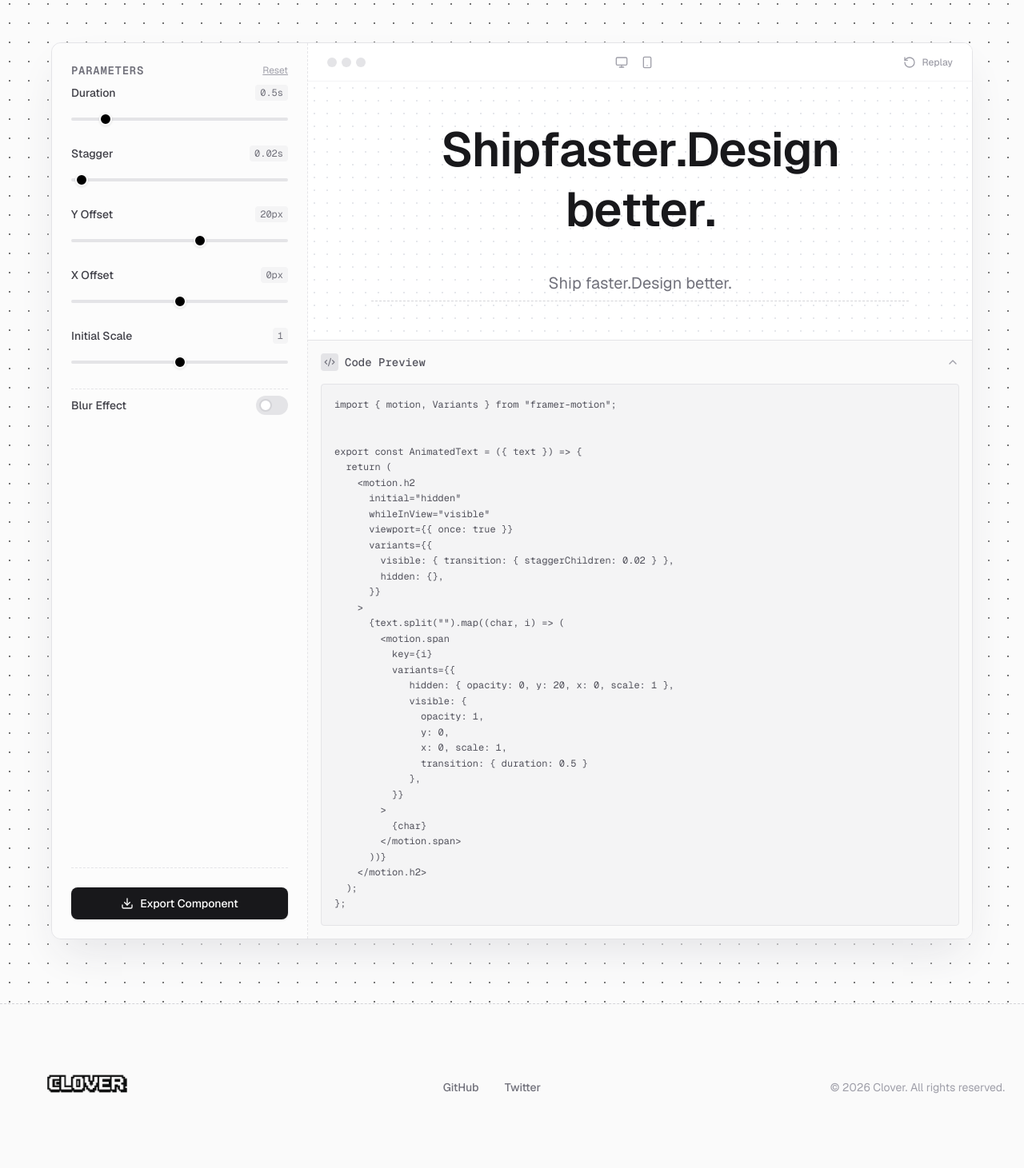
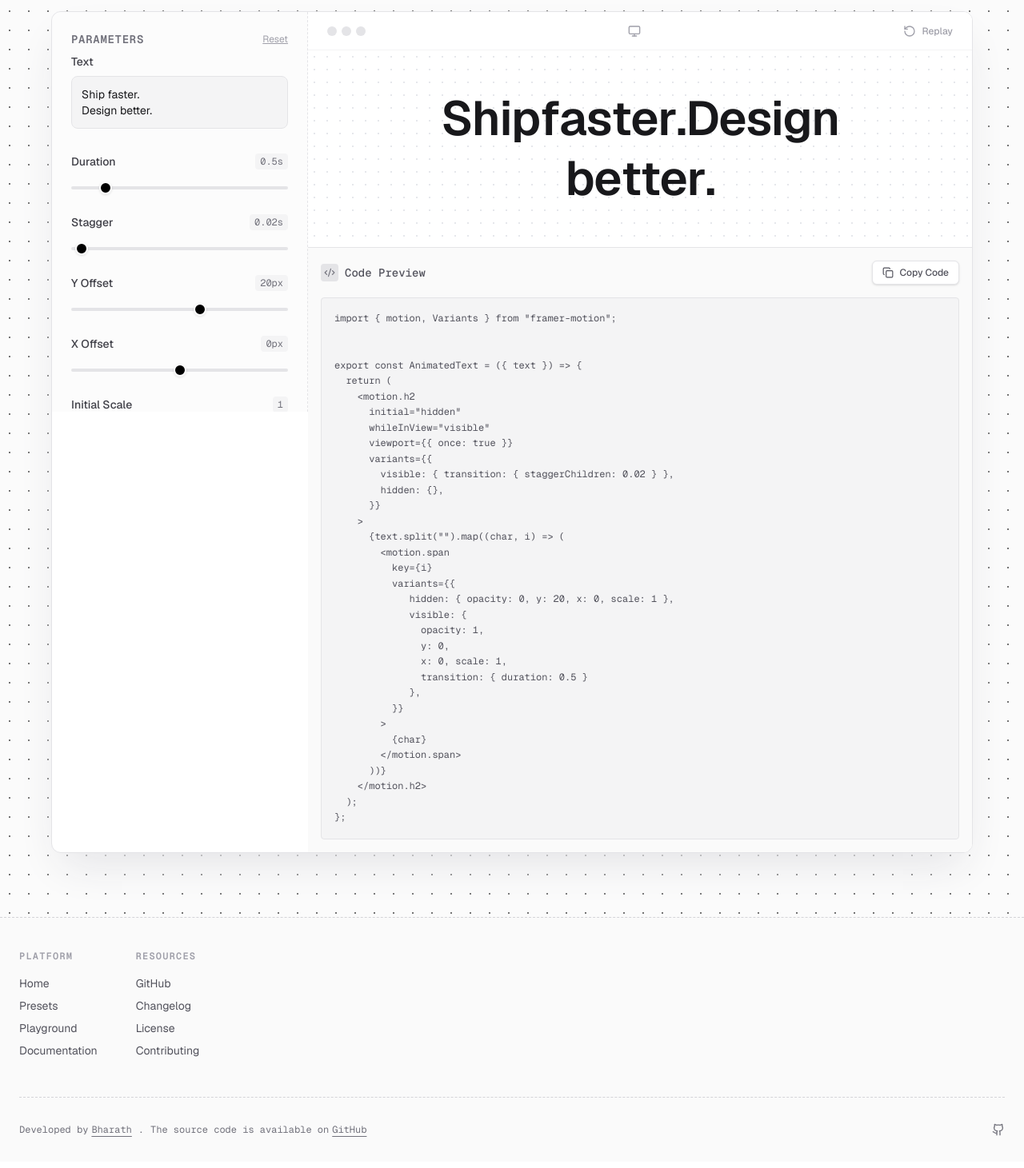
Before and after one commit to clover-kit/Clover, a Next.js app: page /playground in a window 1280 px wide. Shown: the part 279-1740 px from the top of the page at 80% size. Built offline with nearby package versions, Linux system fonts and the light colour scheme.

Commit message:
fix(playground): resolve type errors and refine UI

```diff
--- a/app/playground/page.tsx
+++ b/app/playground/page.tsx
@@ -5,7 +5,6 @@ import Image from "next/image";
 import Link from "next/link";
 import { useSearchParams } from "next/navigation";
 import { motion, Variants } from "framer-motion";
-
 import { useTheme } from "next-themes";
 import {
     Star,
@@ -23,7 +22,8 @@ import {
     Smartphone,
     Code2,
     ChevronUp,
-    ArrowLeft
+    ArrowLeft,
+    Check
 } from "lucide-react";
 import { PRESETS, PresetConfig } from "@/lib/presets";
 
@@ -37,9 +37,14 @@ function PlaygroundContent() {
     const [stagger, setStagger] = useState(0.02);
     const [yOffset, setYOffset] = useState(20);
     const [xOffset, setXOffset] = useState(0);
-    const [scale, setScale] = useState(1); // New Scale support
+    const [scale, setScale] = useState(1);
     const [blur, setBlur] = useState(false);
     const [presetName, setPresetName] = useState("Custom");
+    const [replayKey, setReplayKey] = useState(0);
+
+    // Copy State
+    const [copied, setCopied] = useState(false);
+    const [terminalCopied, setTerminalCopied] = useState(false);
 
     useEffect(() => {
         const presetParam = searchParams.get("preset");
@@ -59,6 +64,12 @@ function PlaygroundContent() {
             }
         }
     }, [searchParams]);
+
+    const handleCopyCode = () => {
+        navigator.clipboard.writeText(codeSnippet);
+        setCopied(true);
+        setTimeout(() => setCopied(false), 2000);
+    };
 
     // Generate Code Snippet (Dynamic)
     const isGlitch = presetName.toLowerCase().includes("glitch");
@@ -117,19 +128,48 @@ export const AnimatedText = ({ text }) => {
             <div className="relative z-10 w-full max-w-6xl bg-white dark:bg-zinc-900 rounded-xl shadow-2xl shadow-zinc-200 dark:shadow-black/50 border border-zinc-200 dark:border-zinc-800 overflow-hidden flex flex-col md:flex-row min-h-[500px]">
 
                 {/* Left: Controls */}
-                <div className="w-full md:w-80 border-b md:border-b-0 md:border-r border-dashed border-zinc-200 dark:border-zinc-800 bg-zinc-50/50 dark:bg-zinc-900/50 p-6 flex flex-col gap-8 overflow-y-auto">
+                <div className="w-full md:w-80 border-b md:border-b-0 md:border-r border-dashed border-zinc-200 dark:border-zinc-800 bg-zinc-50/50 dark:bg-zinc-900/50 flex flex-col h-full max-h-[500px] md:max-h-auto">
 
+                    <div className="flex-1 overflow-y-auto p-6 flex flex-col gap-8 no-scrollbar">
                         <div className="space-y-6">
                             <div className="flex items-center justify-between mb-2">
                                 <h3 className="font-mono text-sm font-semibold uppercase text-zinc-500 dark:text-zinc-400 tracking-wider">Parameters</h3>
                                 <button
                                     onClick={() => {
-                                    setDuration(0.5); setStagger(0.02); setYOffset(20); setXOffset(0); setScale(1); setBlur(false); setPresetName("Custom");
+                                        const presetParam = searchParams.get("preset");
+                                        const pKey = presetParam ? Object.keys(PRESETS).find(k => k.toLowerCase() === presetParam.toLowerCase()) : undefined;
+                                        const p = pKey ? PRESETS[pKey] : undefined;
+
+                                        if (p && presetParam) {
+                                            setDuration(p.duration);
+                                            setStagger(p.stagger);
+                                            setYOffset(p.yOffset);
+                                            setXOffset(p.xOffset || 0);
+                                            setScale(p.scale ?? 1);
+                                            setBlur(p.blur);
+                                            setPresetName(presetParam);
+                                            setText("Ship faster.\nDesign better.");
+                                        } else {
+                                            setDuration(0.5); setStagger(0.02); setYOffset(20); setXOffset(0); setScale(1); setBlur(false); setPresetName("Custom"); setText("Ship faster.\nDesign better.");
+                                        }
                                     }}
                                     className="text-xs text-zinc-400 dark:text-zinc-500 underline hover:text-zinc-900 dark:hover:text-zinc-100"
                                 >
                                     Reset
                                 </button>
+                            </div>
+
+                            {/* Text Input */}
+                            <div className="group">
+                                <label className="text-sm font-medium text-zinc-700 dark:text-zinc-300 mb-2 block">Text</label>
+                                <textarea
+                                    value={text}
+                                    onChange={(e) => setText(e.target.value)}
+                                    rows={2}
+                                    className="w-full bg-zinc-100 dark:bg-zinc-800 border border-zinc-200 dark:border-zinc-700 rounded-lg p-3 text-sm text-zinc-900 dark:text-zinc-100 focus:outline-none focus:ring-2 focus:ring-zinc-900 dark:focus:ring-zinc-100 placeholder-zinc-400 resize-none font-sans"
+                                    placeholder="Type something..."
+                                    spellCheck={false}
+                                />
                             </div>
 
                             {/* Speed Slider */}
@@ -233,13 +273,30 @@ export const AnimatedText = ({ text }) => {
                                 </div>
                             </div>
                         </div>
+                    </div>
 
-                    <div className="mt-auto pt-6 border-t border-dashed border-zinc-200 dark:border-zinc-800">
-                        <button className="w-full flex items-center justify-center gap-2 bg-zinc-900 dark:bg-zinc-100 hover:bg-zinc-800 dark:hover:bg-zinc-200 text-white dark:text-zinc-900 py-2.5 rounded-lg text-sm font-medium transition-all shadow-sm">
-                            <Download className="w-4 h-4" />
-                            Export Component
-                        </button>
+                    {presetName !== "Custom" && (
+                        <div className="p-6 border-t border-dashed border-zinc-200 dark:border-zinc-800 bg-zinc-50/80 dark:bg-zinc-900/80 backdrop-blur-sm z-10 mt-auto">
+                            <p className="text-[10px] text-zinc-400 mb-1.5 font-mono font-bold uppercase tracking-wider">Install via Terminal</p>
+                            <div className="group/code relative">
+                                <div
+                                    className="absolute inset-y-0 right-0 flex items-center pr-1 opacity-0 group-hover/code:opacity-100 transition-opacity"
+                                    onClick={() => {
+                                        navigator.clipboard.writeText(`npx shadcn@latest add https://clover.dev/registry/${presetName.toLowerCase().replace(/\s+/g, "-")}.json`);
+                                        setTerminalCopied(true);
+                                        setTimeout(() => setTerminalCopied(false), 2000);
+                                    }}
+                                >
+                                    <div className="bg-zinc-200 dark:bg-zinc-700 p-1 rounded cursor-pointer hover:bg-zinc-300 dark:hover:bg-zinc-600" title="Copy command">
+                                        {terminalCopied ? <Check className="w-3 h-3 text-green-500" /> : <Copy className="w-3 h-3 text-zinc-600 dark:text-zinc-300" />}
                                     </div>
+                                </div>
+                                <code className="text-[10px] text-zinc-600 dark:text-zinc-400 bg-zinc-100 dark:bg-zinc-800/50 px-2 py-2 rounded block truncate font-mono select-all hover:bg-zinc-200 dark:hover:bg-zinc-800 transition-colors cursor-text">
+                                    npx shadcn@latest add https://clover.dev/registry/{presetName.toLowerCase().replace(/\s+/g, "-")}.json
+                                </code>
+                            </div>
+                        </div>
+                    )}
                 </div>
 
                 {/* Right: Preview Area */}
@@ -255,15 +312,12 @@ export const AnimatedText = ({ text }) => {
                             <div className="flex items-center gap-1.5 text-zinc-400 hover:text-zinc-600 dark:hover:text-zinc-300 cursor-pointer">
                                 <Monitor className="w-4 h-4" />
                             </div>
-                            <div className="flex items-center gap-1.5 text-zinc-400 hover:text-zinc-600 dark:hover:text-zinc-300 cursor-pointer">
-                                <Smartphone className="w-4 h-4" />
-                            </div>
+
                         </div>
                         <button
                             className="flex items-center gap-2 text-zinc-400 hover:text-zinc-900 dark:hover:text-zinc-100 cursor-pointer transition-colors"
                             onClick={() => {
-                                setDuration(d => d + 0.0001);
-                                setTimeout(() => setDuration(d => d - 0.0001), 10);
+                                setReplayKey(k => k + 1);
                             }}
                         >
                             <RotateCcw className="w-4 h-4" />
@@ -275,7 +329,7 @@ export const AnimatedText = ({ text }) => {
                     <div className={`flex-grow flex items-center justify-center p-12 bg-[radial-gradient(#e5e7eb_1px,transparent_1px)] dark:bg-[radial-gradient(#27272a_1px,transparent_1px)] [background-size:16px_16px] ${presetName.toLowerCase().includes('terminal') ? 'font-mono' : 'font-sans'}`}>
                         <div className="w-full max-w-2xl text-center">
                             <motion.h2
-                                key={JSON.stringify({ duration, stagger, yOffset, xOffset, scale, blur, text, presetName })}
+                                key={JSON.stringify({ duration, stagger, yOffset, xOffset, scale, blur, text, presetName, replayKey })}
                                 initial="hidden"
                                 whileInView="visible"
                                 viewport={{ once: true }}
@@ -318,26 +372,36 @@ export const AnimatedText = ({ text }) => {
                                 ))}
                             </motion.h2>
 
-                            <input
-                                type="text"
-                                value={text}
-                                onChange={(e) => setText(e.target.value)}
-                                className="mt-8 text-center w-full bg-transparent border-b border-dashed border-zinc-300 dark:border-zinc-700 focus:border-zinc-900 dark:focus:border-zinc-100 focus:outline-none py-2 text-xl text-zinc-500 dark:text-zinc-400 placeholder-zinc-300 dark:placeholder-zinc-600"
-                                placeholder="Type something..."
-                            />
+
                         </div>
                     </div>
 
                     {/* Code View */}
                     <div className="bg-zinc-50 dark:bg-zinc-900 border-t border-zinc-200 dark:border-zinc-800 p-4">
-                        <div className="flex items-center justify-between cursor-pointer group">
-                            <div className="flex items-center gap-2">
+                        <div className="flex items-center justify-between">
+                            <div className="flex items-center gap-2 cursor-pointer group">
                                 <div className="bg-zinc-200 dark:bg-zinc-800 text-zinc-500 dark:text-zinc-400 rounded p-1">
                                     <Code2 className="w-3.5 h-3.5" />
                                 </div>
                                 <span className="font-mono text-sm text-zinc-600 dark:text-zinc-400 font-medium">Code Preview</span>
                             </div>
-                            <ChevronUp className="w-4 h-4 text-zinc-400 group-hover:text-zinc-900 dark:group-hover:text-zinc-100 transition-colors" />
+
+                            <button
+                                onClick={handleCopyCode}
+                                className="flex items-center gap-2 px-3 py-1.5 bg-white dark:bg-zinc-800 border border-zinc-200 dark:border-zinc-700 rounded-md text-xs font-medium text-zinc-600 dark:text-zinc-300 hover:text-zinc-900 dark:hover:text-zinc-100 hover:border-zinc-300 dark:hover:border-zinc-600 transition-all shadow-sm"
+                            >
+                                {copied ? (
+                                    <>
+                                        <Check className="w-3.5 h-3.5 text-green-500" />
+                                        <span>Copied!</span>
+                                    </>
+                                ) : (
+                                    <>
+                                        <Copy className="w-3.5 h-3.5" />
+                                        <span>Copy Code</span>
+                                    </>
+                                )}
+                            </button>
                         </div>
                         <div className="mt-4 font-mono text-xs leading-relaxed text-zinc-600 dark:text-zinc-400 overflow-x-auto whitespace-pre rounded bg-zinc-100 dark:bg-black/50 p-4 border border-zinc-200 dark:border-zinc-800">
                             {codeSnippet}
@@ -345,7 +409,7 @@ export const AnimatedText = ({ text }) => {
                     </div>
                 </div>
             </div>
-        </div>
+        </div >
     );
 }
 
@@ -356,13 +420,13 @@ export default function LiveTextPlayground() {
         <div className="min-h-screen bg-[#fbfbfb] dark:bg-zinc-950 font-sans selection:bg-zinc-900 selection:text-white dark:selection:bg-zinc-100 dark:selection:text-zinc-900 flex flex-col text-zinc-900 dark:text-zinc-50 transition-colors duration-300">
 
             {/* Top Announcement Bar */}
-            <div className="bg-white dark:bg-zinc-900 border-b border-zinc-200 dark:border-zinc-800 py-2 px-4 flex justify-center items-center text-sm font-medium relative z-20">
+            {/* <div className="bg-white dark:bg-zinc-900 border-b border-zinc-200 dark:border-zinc-800 py-2 px-4 flex justify-center items-center text-sm font-medium relative z-20">
                 <div className="flex items-center gap-2 text-zinc-600 dark:text-zinc-400">
                     <span className="bg-zinc-100 dark:bg-zinc-800 border border-zinc-200 dark:border-zinc-700 rounded px-1.5 py-0.5 text-xs font-mono text-zinc-900 dark:text-zinc-100">v2.0</span>
                     <span>Now with multi-line stagger support</span>
                     <a href="#" className="ml-2 text-zinc-900 dark:text-zinc-100 underline decoration-zinc-300 dark:decoration-zinc-600 underline-offset-2 hover:decoration-zinc-900 dark:hover:decoration-zinc-100 transition-all">Read Changelog</a>
                 </div>
-            </div>
+            </div> */}
 
             {/* Navigation */}
             <nav className="border-b border-dashed border-zinc-300 dark:border-zinc-800 bg-[#fbfbfb]/80 dark:bg-zinc-950/80 backdrop-blur-md sticky top-0 z-50">
@@ -385,7 +449,7 @@ export default function LiveTextPlayground() {
                     <div className="flex items-center gap-4">
                         <div className="hidden sm:flex items-center gap-1.5 border border-zinc-200 dark:border-zinc-800 bg-white dark:bg-zinc-900 px-2 py-1 rounded shadow-sm">
                             <Star className="w-4 h-4 text-amber-500 fill-amber-500" />
-                            <span className="text-sm font-medium font-mono text-zinc-900 dark:text-zinc-100">1.2k</span>
+                            <span className="text-sm font-medium font-mono text-zinc-900 dark:text-zinc-100">1</span>
                         </div>
                         <button
                             onClick={() => setTheme(theme === "dark" ? "light" : "dark")}
@@ -404,26 +468,46 @@ export default function LiveTextPlayground() {
             </Suspense>
 
             {/* Footer */}
-            <footer className="bg-zinc-50 dark:bg-zinc-900 border-t border-dashed border-zinc-300 dark:border-zinc-800 py-12">
-                <div className="max-w-7xl mx-auto px-6 flex flex-col md:flex-row justify-between items-center gap-6">
-                    <div className="flex items-center gap-2">
-                        <Image
-                            src="/logo-text.png"
-                            alt="Clover"
-                            width={140}
-                            height={40}
-                            className="object-contain h-28 w-auto dark:invert"
-                        />
+            <footer className="bg-zinc-50 dark:bg-zinc-950 border-t border-dashed border-zinc-300 dark:border-zinc-800 pt-10 pb-8 overflow-hidden">
+                <div className="max-w-7xl mx-auto px-6">
+                    <div className="flex flex-col md:flex-row justify-between gap-8 mb-12">
+                        <div className="flex gap-12">
+                            <div>
+                                <h4 className="font-mono text-xs font-semibold uppercase text-zinc-400 mb-4 tracking-widest">Platform</h4>
+                                <ul className="space-y-2 text-sm text-zinc-600 dark:text-zinc-400">
+                                    <li><Link href="/" className="hover:text-zinc-900 dark:hover:text-zinc-100 transition-colors">Home</Link></li>
+                                    <li><Link href="/presets" className="hover:text-zinc-900 dark:hover:text-zinc-100 transition-colors">Presets</Link></li>
+                                    <li><Link href="/playground" className="hover:text-zinc-900 dark:hover:text-zinc-100 transition-colors">Playground</Link></li>
+                                    <li><Link href="/docs" className="hover:text-zinc-900 dark:hover:text-zinc-100 transition-colors">Documentation</Link></li>
+                                </ul>
+                            </div>
+                            <div>
+                                <h4 className="font-mono text-xs font-semibold uppercase text-zinc-400 mb-4 tracking-widest">Resources</h4>
+                                <ul className="space-y-2 text-sm text-zinc-600 dark:text-zinc-400">
+                                    <li><a href="https://github.com/clover-kit/Clover" target="_blank" rel="noopener noreferrer" className="hover:text-zinc-900 dark:hover:text-zinc-100 transition-colors">GitHub</a></li>
+                                    <li><a href="https://github.com/clover-kit/Clover/releases" target="_blank" rel="noopener noreferrer" className="hover:text-zinc-900 dark:hover:text-zinc-100 transition-colors">Changelog</a></li>
+                                    <li><a href="https://github.com/clover-kit/Clover/blob/main/LICENSE" target="_blank" rel="noopener noreferrer" className="hover:text-zinc-900 dark:hover:text-zinc-100 transition-colors">License</a></li>
+                                    <li><a href="https://github.com/clover-kit/Clover/blob/main/CONTRIBUTING.md" target="_blank" rel="noopener noreferrer" className="hover:text-zinc-900 dark:hover:text-zinc-100 transition-colors">Contributing</a></li>
+                                </ul>
+                            </div>
+                        </div>
                     </div>
 
-                    <div className="flex gap-8 text-sm font-medium text-zinc-500 dark:text-zinc-400">
-                        <a href="#" className="hover:text-zinc-900 dark:hover:text-zinc-100 transition-colors">GitHub</a>
-                        <a href="#" className="hover:text-zinc-900 dark:hover:text-zinc-100 transition-colors">Twitter</a>
+                    <div className="flex flex-col md:flex-row justify-between items-center w-full pt-8 border-t border-dashed border-zinc-300 dark:border-zinc-800 text-xs text-zinc-500 font-mono">
+                        <div className="flex items-center gap-1">
+                            <span>Developed by</span>
+                            <a href="https://github.com/AVBharath10" target="_blank" rel="noopener noreferrer" className="underline underline-offset-4 hover:text-zinc-900 dark:hover:text-zinc-100 transition-colors">Bharath</a>
+                            <span className="mx-1">.</span>
+                            <span>The source code is available on</span>
+                            <a href="https://github.com/clover-kit/Clover" target="_blank" rel="noopener noreferrer" className="underline underline-offset-4 hover:text-zinc-900 dark:hover:text-zinc-100 transition-colors">GitHub</a>
                         </div>
 
-                    <p className="text-sm text-zinc-400 dark:text-zinc-600">
-                        &copy; 2026 Clover. All rights reserved.
-                    </p>
+                        <div className="flex items-center gap-4 mt-4 md:mt-0">
+                            <a href="https://github.com/clover-kit/Clover" target="_blank" rel="noopener noreferrer" className="hover:text-zinc-900 dark:hover:text-zinc-100 transition-colors">
+                                <Github className="w-4 h-4" />
+                            </a>
+                        </div>
+                    </div>
                 </div>
             </footer>
         </div>
```
Lines whose indentation alone changed are shown as unchanged.
